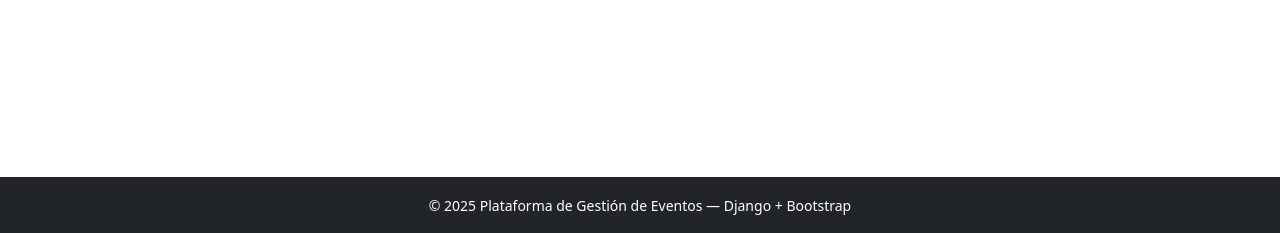
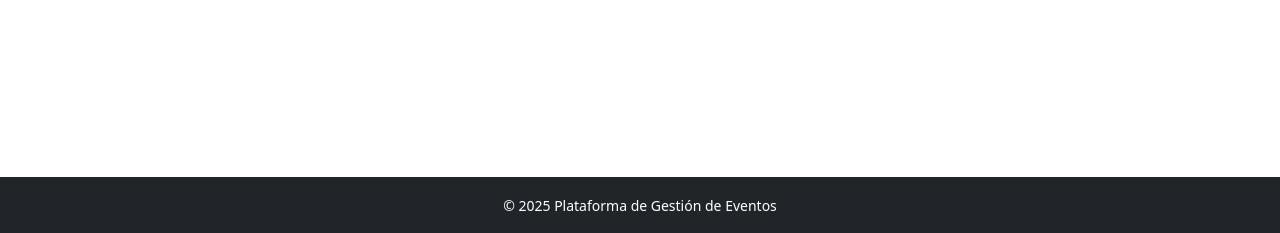
Before and after one commit to CatalinaMonserrat/Plataforma-Gesti-n-de-Eventos, a Django app: page /acceso-denegado/ in a window 1280 px wide. Shown: the part 567-800 px from the top of the page. Run offline with Django 5.2, Linux system fonts and the light colour scheme.

Commit message:
modificación base.html

```diff
--- a/eventos/gestion/templates/base.html
+++ b/eventos/gestion/templates/base.html
@@ -48,7 +48,7 @@
     </main>
 
     <footer class="bg-dark text-white text-center py-3 mt-auto">
-        <small>© 2025 Plataforma de Gestión de Eventos — Django + Bootstrap</small>
+        <small>© 2025 Plataforma de Gestión de Eventos</small>
     </footer>
     <script src="https://cdn.jsdelivr.net/npm/bootstrap@5.3.2/dist/js/bootstrap.bundle.min.js"></script>
 </body>
```
Also changed, not shown: 1 other file.
